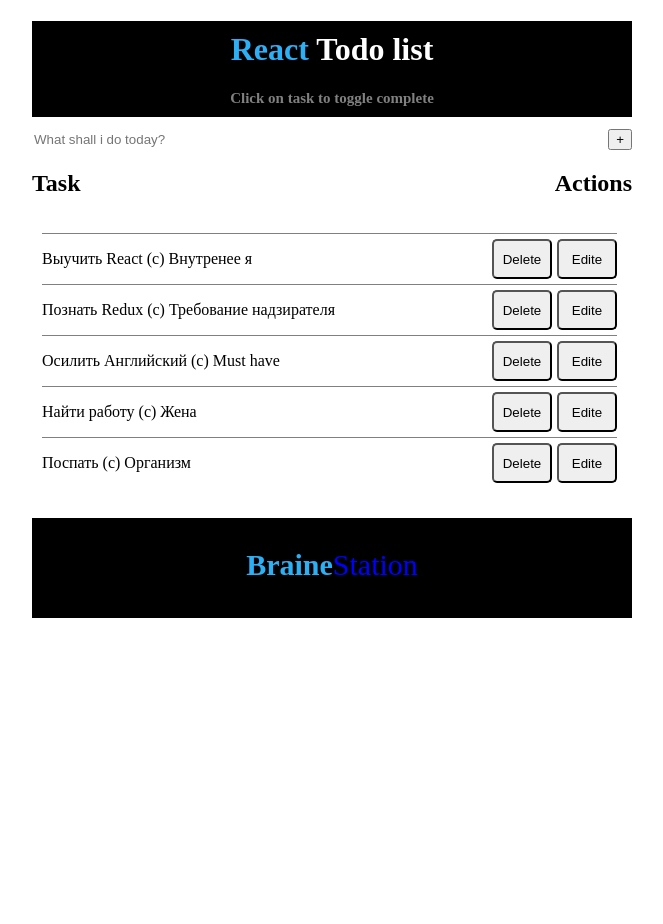
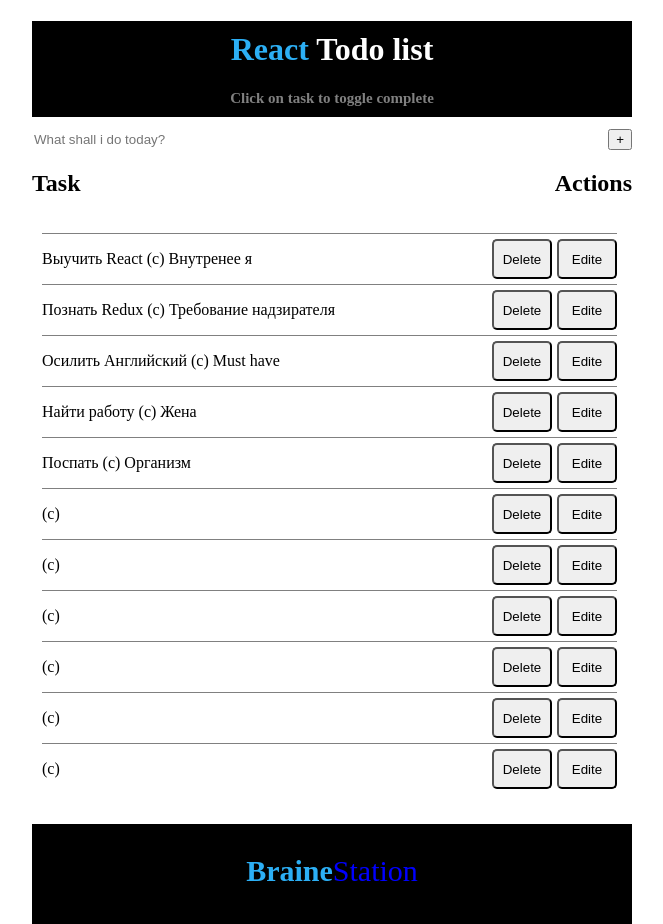
Before and after one commit to MaMMothJr/React-, a React (Create React App) app: page / in a window 1280 px wide. Shown: the whole page, without its empty margins (308-971 px from the left). Before the commit the page ends 800 px from the top, so only its background shows below. Built offline with nearby package versions, Linux system fonts and the light colour scheme; data requests are answered from the project's data file.

Commit message:
2020-02-04

```diff
--- a/db.json
+++ b/db.json
@@ -1,13 +1,57 @@
 {
   "posts": [
-    { "id": 1, "title": "Выучить React", "author": "Внутренее я" },
-    { "id": 2, "title": "Познать Redux", "author": "Требование надзирателя" },
-    { "id": 3, "title": "Осилить Английский", "author": "Must have" },
-    { "id": 4, "title": "Найти работу", "author": "Жена" },
-    { "id": 5, "title": "Поспать", "author": "Организм" }
+    {
+      "id": 1,
+      "title": "Выучить React",
+      "author": "Внутренее я"
+    },
+    {
+      "id": 2,
+      "title": "Познать Redux",
+      "author": "Требование надзирателя"
+    },
+    {
+      "id": 3,
+      "title": "Осилить Английский",
+      "author": "Must have"
+    },
+    {
+      "id": 4,
+      "title": "Найти работу",
+      "author": "Жена"
+    },
+    {
+      "id": 5,
+      "title": "Поспать",
+      "author": "Организм"
+    },
+    {
+      "id": 6
+    },
+    {
+      "id": 7
+    },
+    {
+      "id": 8
+    },
+    {
+      "id": 9
+    },
+    {
+      "id": 10
+    },
+    {
+      "id": 11
+    }
   ],
   "comments": [
-    { "id": 1, "body": "some comment", "postId": 1 }
+    {
+      "id": 1,
+      "body": "some comment",
+      "postId": 1
+    }
   ],
-  "profile": { "name": "typicode" }
+  "profile": {
+    "name": "typicode"
+  }
 }
--- a/src/components/Main/Main.js
+++ b/src/components/Main/Main.js
@@ -4,19 +4,36 @@ import TodoList from '../TodoList/TodoList';
 function Main () {
 
   const [tasks, setTasks] = useState([]);
+  const [newValueTodo, setNewValueTodo] = useState('');
+  const [newTodo, setNewTodo] = useState([]);
 
   useEffect(() => {
     fetch('http://localhost:3004/posts')
       .then(response => response.json())
       .then(text =>  setTasks(text))
-    },[])
+    },[newValueTodo])
 
-  console.log(tasks); //проверка
+  const addToTodo = (event) => {
+    if (event.key === 'Enter')  {
+        setNewTodo(
+          fetch('http://localhost:3004/posts', {
+            method:'POST',
+            body: JSON.stringify({title: newTodo}),
+            }
+          )
+        )
+    }
+    console.log('wrong key');
+  }
 
   return (
     <div>
       <div className="input-area">
-        <input placeholder="What shall i do today?" />
+        <input
+          placeholder="What shall i do today?"
+          type="text"
+          onChange={(event) => setNewValueTodo(event.target.value)}
+          onKeyPress={addToTodo} />
         <button>+</button>
       </div>
       <div className="h2-main">
```
